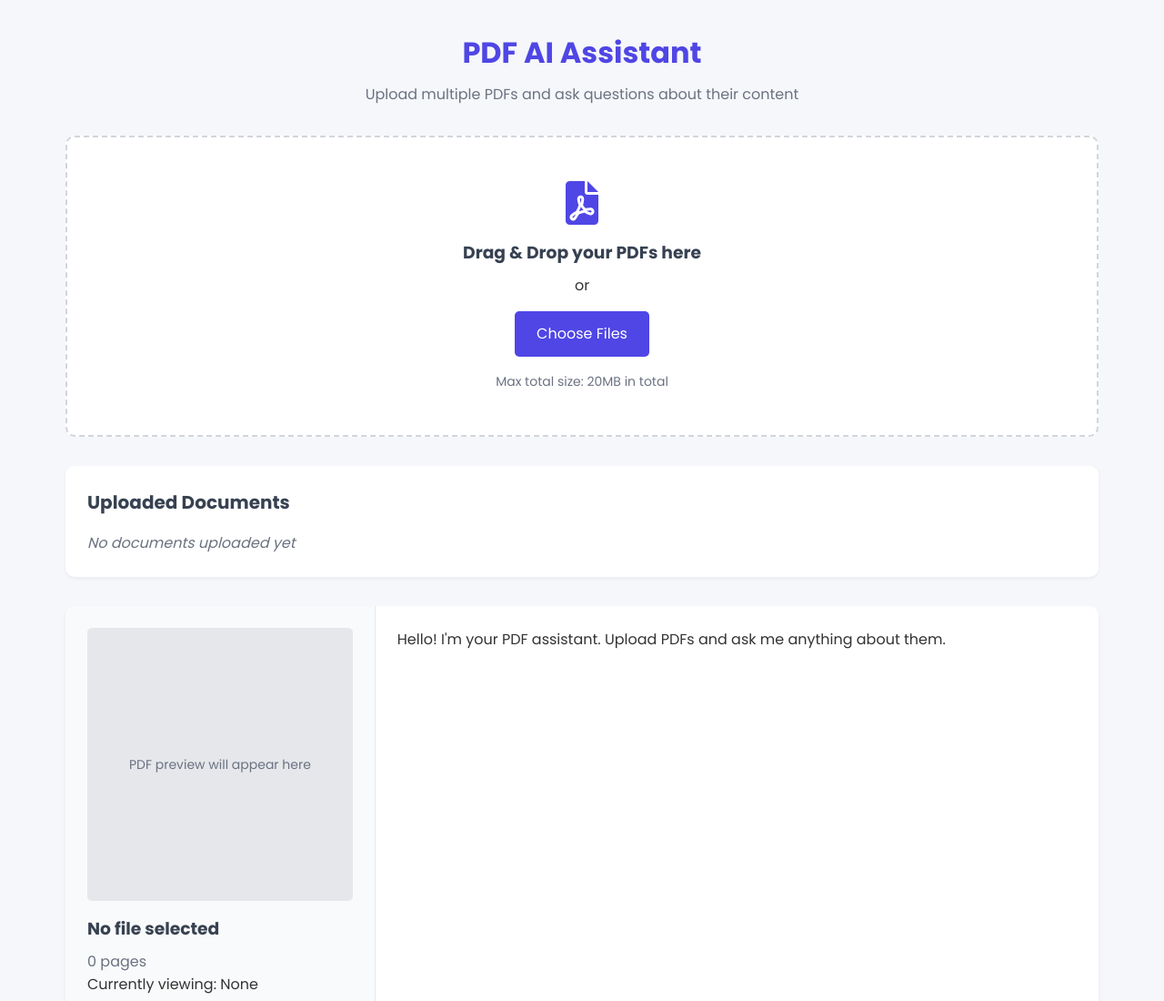
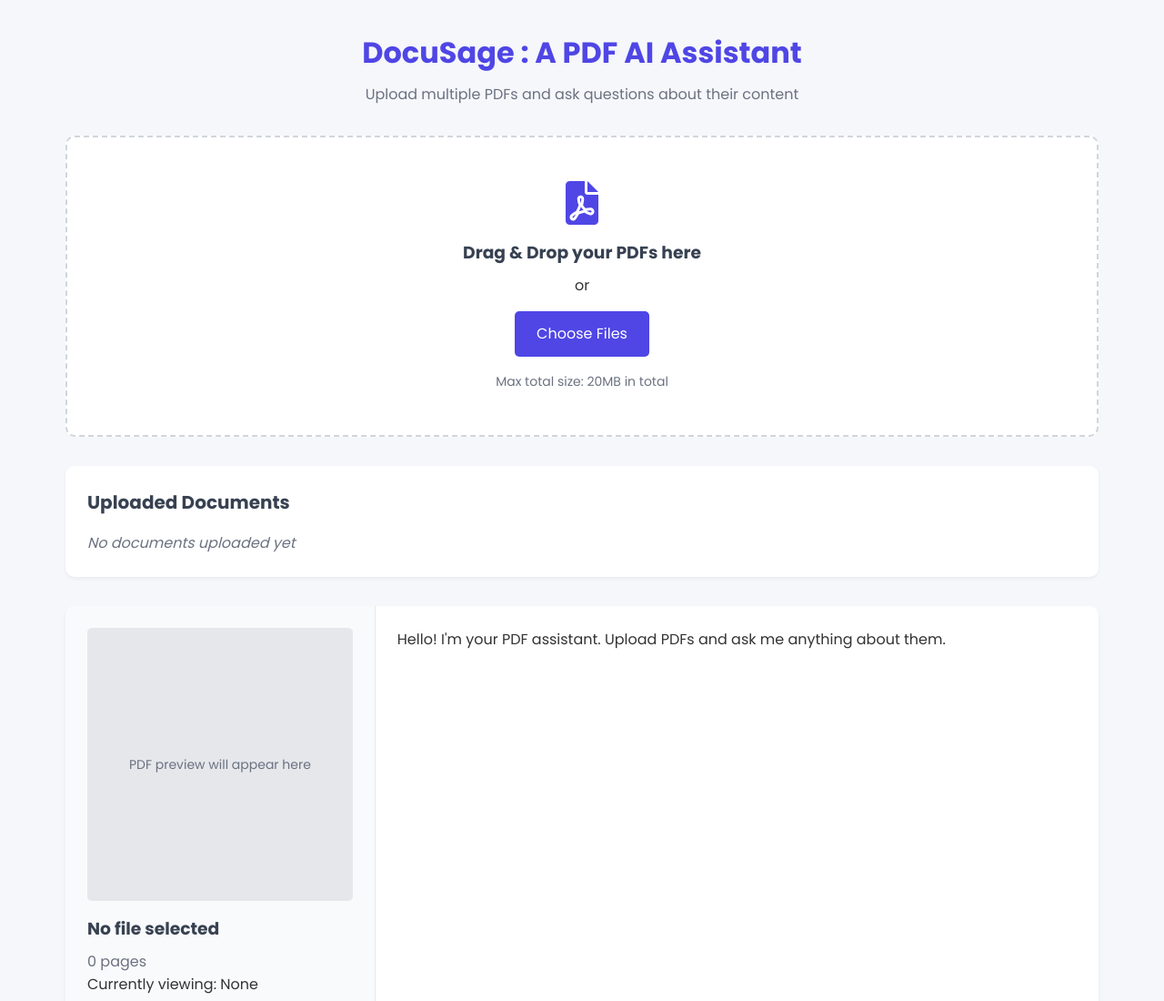
Before and after one commit to MadhavBohra/DocuSage, a plain HTML site: page static/index.html in a window 1280 px wide. Shown: the top 1100 px of the page at 91% size. Drawn offline with nearby package versions, Linux system fonts and the light colour scheme.

Commit message:
Update index.html
App name updated in the title

```diff
--- a/static/index.html
+++ b/static/index.html
@@ -3,7 +3,7 @@
 <head>
     <meta charset="UTF-8">
     <meta name="viewport" content="width=device-width, initial-scale=1.0">
-    <title>PDF AI Assistant</title>
+    <title>DocuSage</title>
     <link rel="stylesheet" href="/static/styles.css">
     <link rel="stylesheet" href="https://cdnjs.cloudflare.com/ajax/libs/font-awesome/6.0.0-beta3/css/all.min.css">
     <link rel="shortcut icon" href="/static/assets/ai.png" type="image/x-icon">
@@ -12,7 +12,7 @@
 <body>
     <div class="container">
         <header>
-            <h1>PDF AI Assistant</h1>
+            <h1>DocuSage : A PDF AI Assistant</h1>
             <p>Upload multiple PDFs and ask questions about their content</p>
         </header>
 
```
